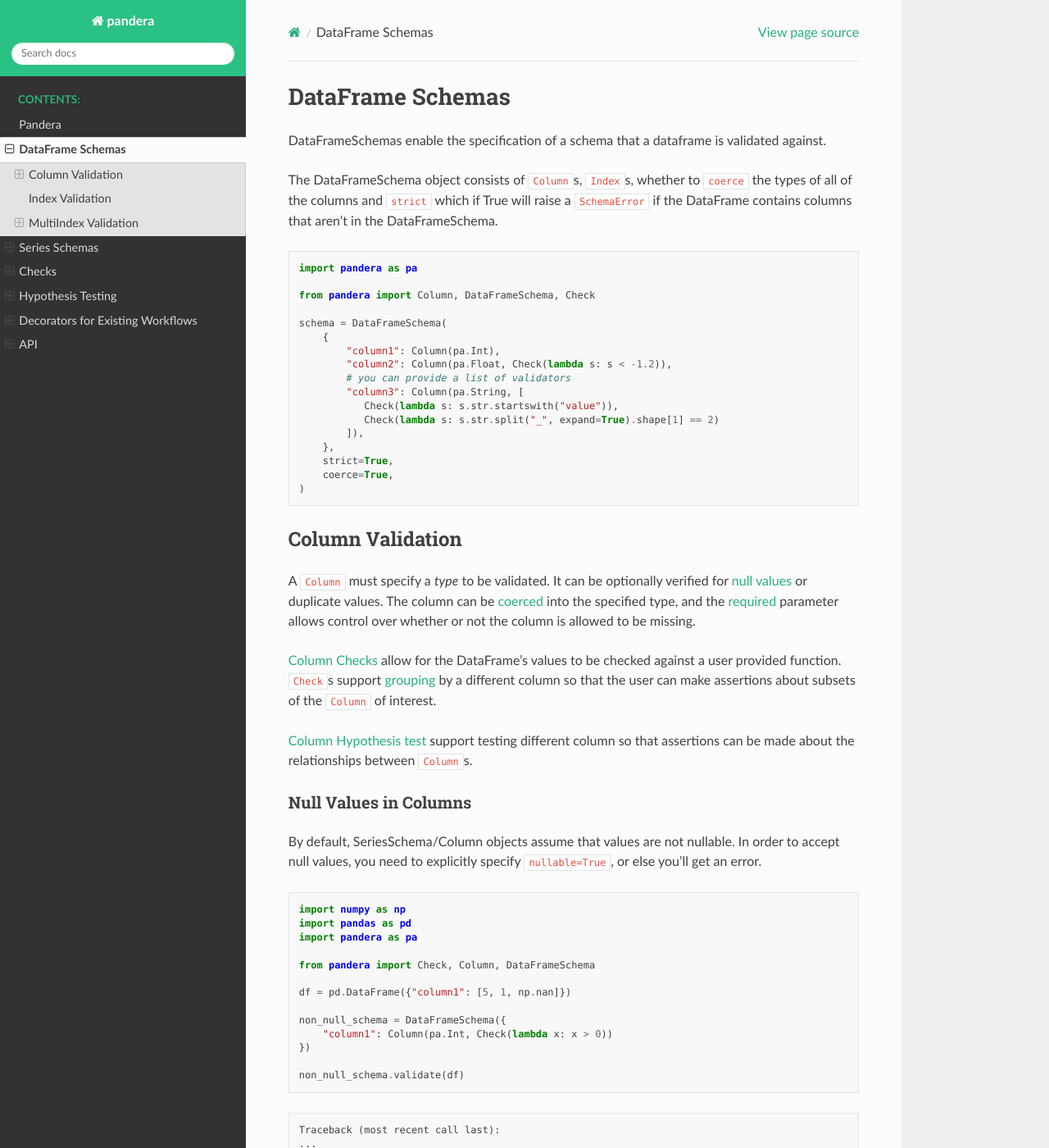
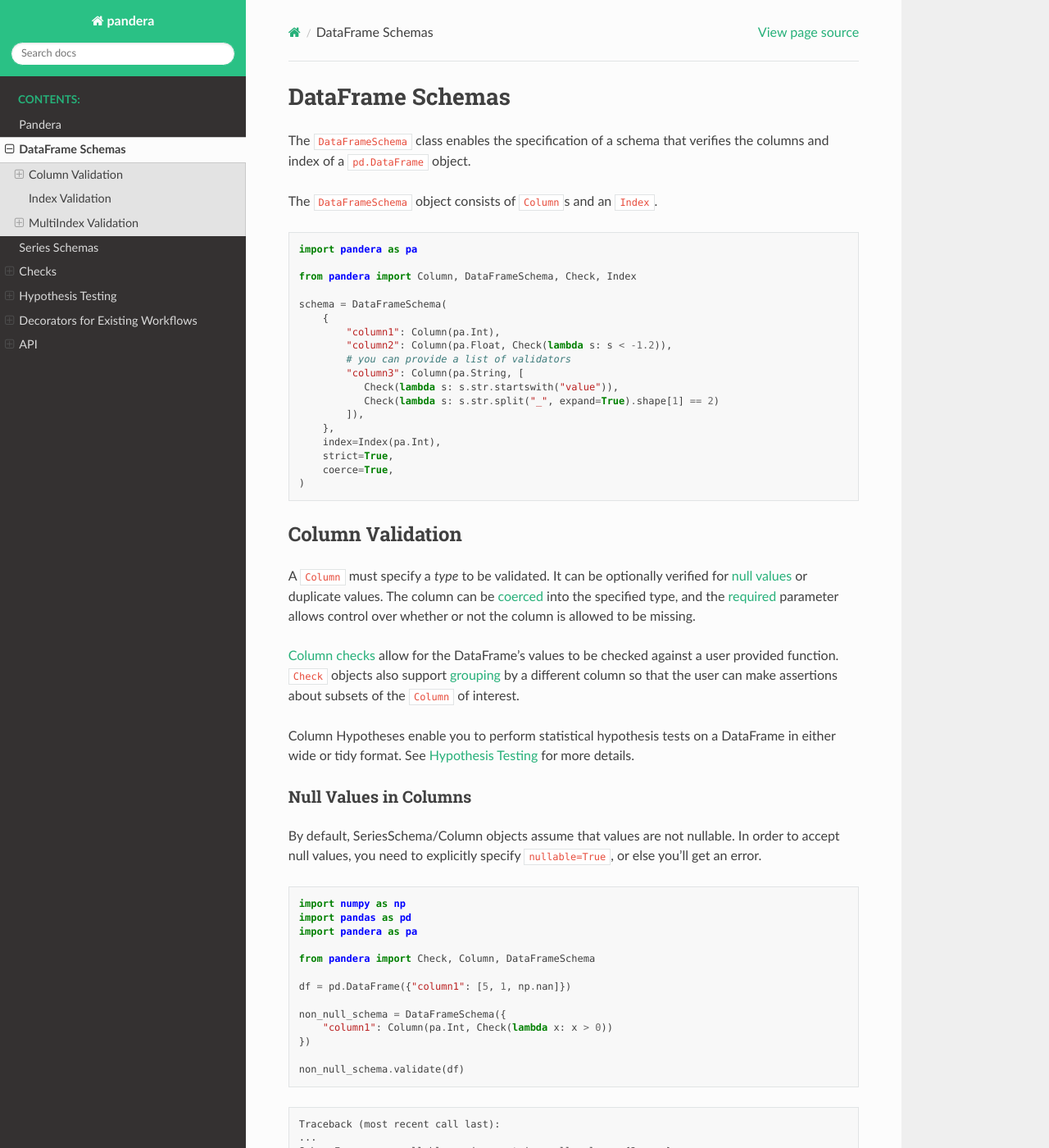
Before and after one commit to unionai-oss/pandera, a Sphinx documentation site: the page built from docs/source/dataframe_schemas.rst, in a window 1280 px wide and 1400 px high. Shown: the whole window at 82% size. Built offline with Sphinx 7.4.7 and the Read the Docs theme 2.0.0, drawn with Linux system fonts in a browser that asks for light colours; some of the changed text lies outside the part shown.

```diff
--- a/docs/source/dataframe_schemas.rst
+++ b/docs/source/dataframe_schemas.rst
@@ -5,14 +5,10 @@
 DataFrame Schemas
 =================
 
-DataFrameSchemas enable the specification of a schema that a dataframe is
-validated against.
+The ``DataFrameSchema`` class enables the specification of a schema that
+verifies the columns and index of a ``pd.DataFrame`` object.
 
-The DataFrameSchema object consists of |column|_\s, |index|_\s, whether to
-|coerced|_ the types of all of the columns and |strict|_ which if True will
-raise a ``SchemaError`` if the DataFrame contains columns that aren’t in the
-DataFrameSchema.
-
+The ``DataFrameSchema`` object consists of |column|_\s and an |index|_.
 
 .. |column| replace:: ``Column``
 .. |index| replace:: ``Index``
@@ -23,7 +19,7 @@ DataFrameSchema.
 
     import pandera as pa
 
-    from pandera import Column, DataFrameSchema, Check
+    from pandera import Column, DataFrameSchema, Check, Index
 
     schema = DataFrameSchema(
         {
@@ -35,6 +31,7 @@ DataFrameSchema.
                Check(lambda s: s.str.split("_", expand=True).shape[1] == 2)
             ]),
         },
+        index=Index(pa.Int),
         strict=True,
         coerce=True,
     )
@@ -49,14 +46,15 @@ verified for `null values`_ or duplicate values. The column can be coerced_ into
 the specified type, and the required_ parameter allows control over whether or
 not the column is allowed to be missing.
 
-:ref:`Column Checks<checks>` allow for the DataFrame's values to be
-checked against a user provided function. ``Check``\ s support
+:ref:`Column checks<checks>` allow for the DataFrame's values to be
+checked against a user provided function. ``Check`` objects also support
 :ref:`grouping<grouping>` by a different column so that the user can make
 assertions about subsets of the ``Column`` of interest.
 
-:ref:`Column Hypothesis test<hypothesis>` support testing different
-column so that assertions can be made about the relationships between
-``Column``\s.
+Column Hypotheses enable you to perform statistical hypothesis tests on a
+DataFrame in either wide or tidy format. See
+:ref:`Hypothesis Testing<hypothesis>` for more details.
+
 
 .. _null values:
 
@@ -92,7 +90,7 @@ nullable. In order to accept null values, you need to explicitly specify
 .. note:: Due to a known limitation in
     `pandas <http://pandas.pydata.org/pandas-docs/stable/gotchas.html#support-for-integer-na>`__,
     integer arrays cannot contain ``NaN`` values, so this schema will return
-    a dataframe where ``column1`` is of type ``float``.
+    a DataFrame where ``column1`` is of type ``float``.
 
 .. testcode:: null_values_in_columns
 
@@ -184,8 +182,8 @@ Required Columns
 ~~~~~~~~~~~~~~~~
 
 By default all columns specified in the schema are required, meaning
-that if a column is missing in the input dataframe an exception will be
-thrown. If you want to make a column optional specify ``required=False``
+that if a column is missing in the input DataFrame an exception will be
+thrown. If you want to make a column optional, specify ``required=False``
 in the column constructor:
 
 .. testcode:: required_columns
@@ -238,7 +236,7 @@ Handling Dataframe Columns not in the Schema
 ~~~~~~~~~~~~~~~~~~~~~~~~~~~~~~~~~~~~~~~~~~~~~~~
 
 By default, columns that aren’t specified in the schema aren’t checked.
-If you want to check that the dataframe *only* contains columns in the
+If you want to check that the DataFrame *only* contains columns in the
 schema, specify ``strict=True``:
 
 .. testcode:: handling_columns_not_in_schema
@@ -297,7 +295,7 @@ You can also specify an ``Index`` in the ``DataFrameSchema``.
     index_3  3
 
 
-In the case that the dataframe index doesn't pass the ``Check``.
+In the case that the DataFrame index doesn't pass the ``Check``.
 
 .. testcode:: index_validation
 
--- a/docs/source/index.rst
+++ b/docs/source/index.rst
@@ -16,8 +16,8 @@ Why?
 validating them at runtime in production-critical or reproducible research
 settings is a good idea. ``pandera`` enables users to:
 
-#. :ref:`Check<checks>` the types and properties of columns in a ``DataFrame``
-   or values in a ``Series``.
+#. :ref:`Check<checks>` the types and properties of columns in a
+   ``pa.DataFrame`` or values in a ``pa.Series``.
 #. Perform more complex statistical validation like
    :ref:`hypothesis testing<hypothesis>`.
 #. Seamlessly integrate with existing data analysis/processing pipelines
```
Also changed, not shown: README.md (+5 -4 lines), docs/source/API.rst (+57 -3 lines), docs/source/checks.rst (+16 -14 lines), docs/source/hypothesis.rst (+8 -8 lines), docs/source/series_schemas.rst (+16 -12 lines).
